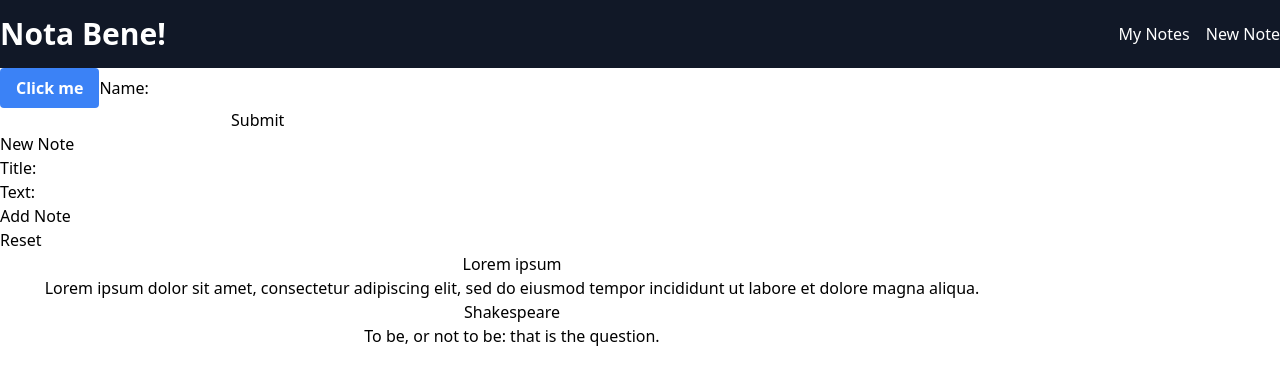
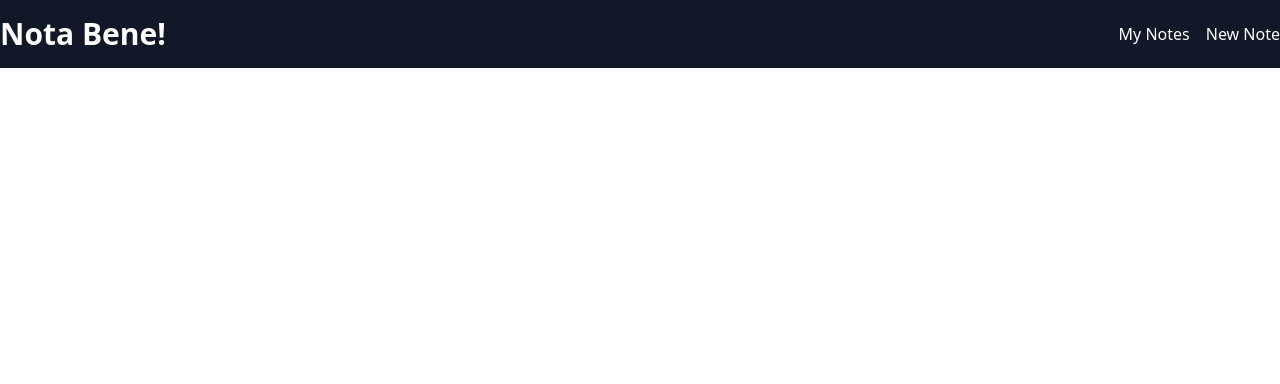
Before and after one commit to seatonct/notaBene, an Angular app: page / in a window 1280 px wide. Shown: the top 384 px of the page. Built offline with nearby package versions, Linux system fonts and the light colour scheme.

Commit message:
added routes

```diff
--- a/src/app/app.component.html
+++ b/src/app/app.component.html
@@ -1,5 +1,6 @@
 <app-header />
-<button
+<router-outlet />
+<!-- <button
   class="bg-blue-500 hover:bg-blue-700 text-white font-bold py-2 px-4 rounded"
   (click)="login()"
 >
@@ -12,7 +13,4 @@
     <input type="submit" value="Submit" [disabled]="!myForm.form.valid" />
   </form>
 </label>
-<p>{{ name }}</p>
-<app-add-note />
-<app-notes-list />
-<router-outlet />
+<p>{{ name }}</p> -->
--- a/src/app/app.component.ts
+++ b/src/app/app.component.ts
@@ -4,6 +4,7 @@ import { HeaderComponent } from './header/header.component';
 import { NotesListComponent } from './notes-list/notes-list.component';
 import { AddNoteComponent } from './add-note/add-note.component';
 import { FormsModule, ReactiveFormsModule } from '@angular/forms';
+import { RouterModule } from '@angular/router';
 
 @Component({
   selector: 'app-root',
@@ -15,6 +16,7 @@ import { FormsModule, ReactiveFormsModule } from '@angular/forms';
     AddNoteComponent,
     FormsModule,
     ReactiveFormsModule,
+    RouterModule,
   ],
   templateUrl: './app.component.html',
   styleUrl: './app.component.css',
--- a/src/app/header/header.component.html
+++ b/src/app/header/header.component.html
@@ -3,8 +3,12 @@
     <h1 class="text-3xl font-bold">Nota Bene!</h1>
     <nav>
       <ul class="flex space-x-4">
-        <li><a href="#" class="hover:text-gray-300">My Notes</a></li>
-        <li><a href="#" class="hover:text-gray-300">New Note</a></li>
+        <li>
+          <a routerLink="/my-notes" class="hover:text-gray-300">My Notes</a>
+        </li>
+        <li>
+          <a routerLink="/add-note" class="hover:text-gray-300">New Note</a>
+        </li>
       </ul>
     </nav>
   </div>
--- a/src/app/header/header.component.ts
+++ b/src/app/header/header.component.ts
@@ -1,9 +1,10 @@
 import { Component } from '@angular/core';
+import { RouterModule } from '@angular/router';
 
 @Component({
   selector: 'app-header',
   standalone: true,
-  imports: [],
+  imports: [RouterModule],
   templateUrl: './header.component.html',
   styleUrl: './header.component.css',
 })
--- a/src/main.ts
+++ b/src/main.ts
@@ -1,6 +1,15 @@
 import { bootstrapApplication } from '@angular/platform-browser';
 import { appConfig } from './app/app.config';
 import { AppComponent } from './app/app.component';
+import { provideRouter, Routes } from '@angular/router';
+import { AddNoteComponent } from './app/add-note/add-note.component';
+import { NotesListComponent } from './app/notes-list/notes-list.component';
 
-bootstrapApplication(AppComponent, appConfig)
-  .catch((err) => console.error(err));
+const routes: Routes = [
+  { path: 'my-notes', component: NotesListComponent },
+  { path: 'add-note', component: AddNoteComponent },
+];
+
+bootstrapApplication(AppComponent, {
+  providers: [provideRouter(routes)],
+}).catch((err) => console.error(err));
```
